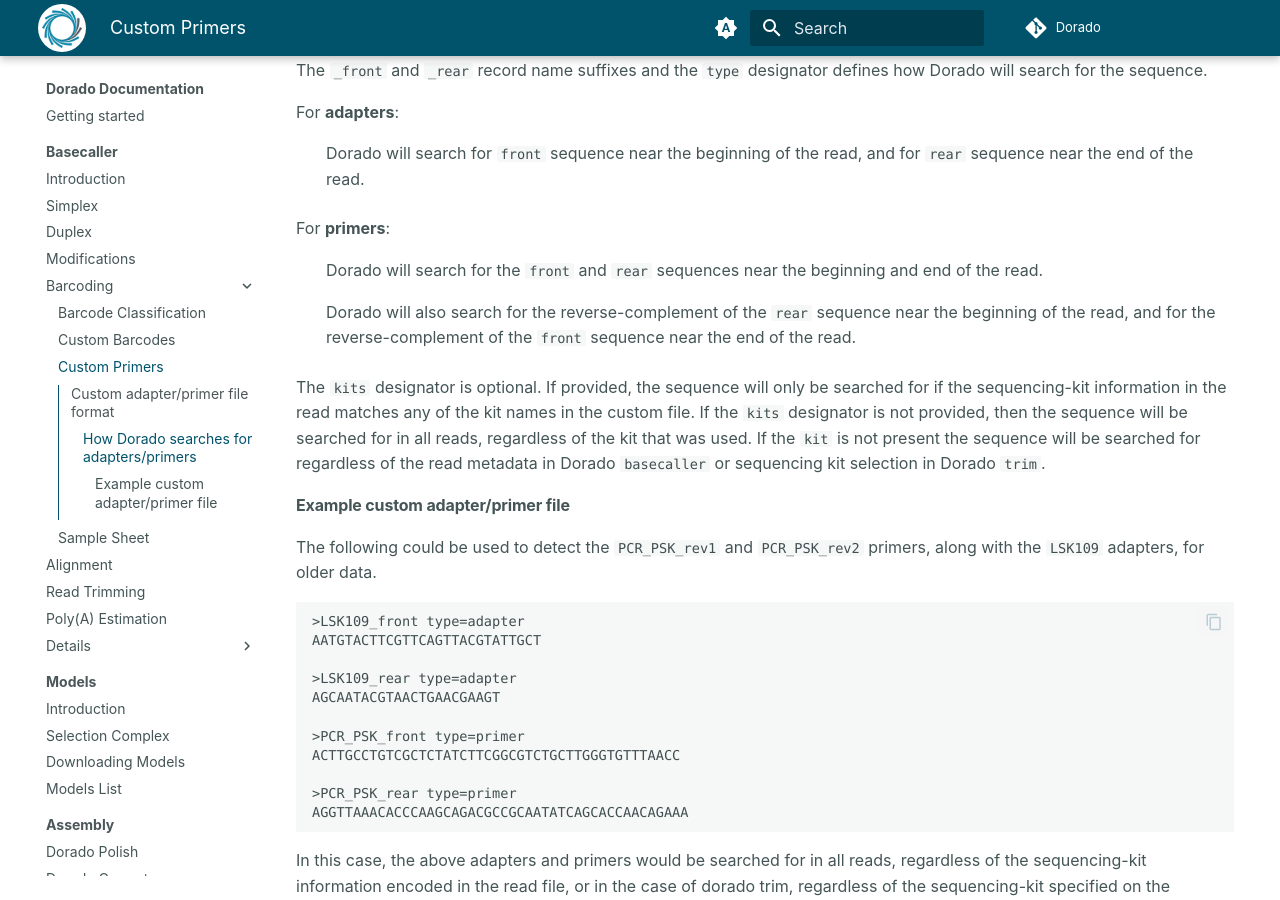
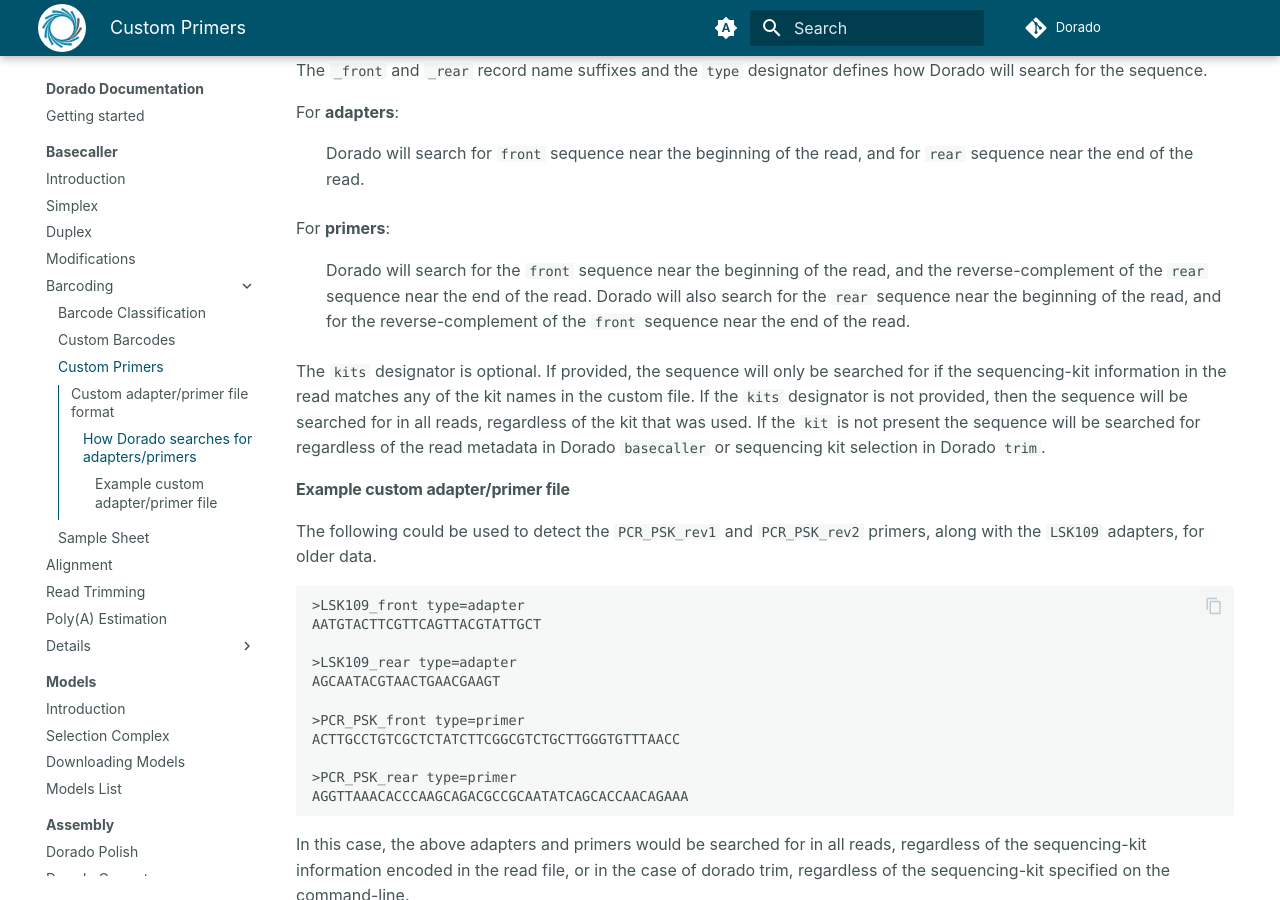
Before and after one commit to nanoporetech/dorado-docs, an MkDocs documentation site: the page built from docs/barcoding/custom_primers.md, in a window 1280 px wide and 900 px high, scrolled down 1036 px. Built offline with MkDocs 1.6.1 and Material for MkDocs 9.7.7, drawn with Linux system fonts in a browser that asks for light colours; comment, search, counter and statistics services are not loaded.

Commit message:
Clarifications on how primer trimming works, and change to --trim options.

```diff
--- a/docs/barcoding/custom_primers.md
+++ b/docs/barcoding/custom_primers.md
@@ -53,11 +53,9 @@
 
 For **primers**:
 
-:   Dorado will search for the `front` and `rear` sequences near the beginning and end
-of the read.
-
-    Dorado will also search for the reverse-complement of the `rear` sequence near
-the beginning of the read, and for the reverse-complement of the `front` sequence near the end of the read.
+:   Dorado will search for the `front` sequence near the beginning of the read, and the reverse-complement of the
+`rear` sequence near the end of the read. Dorado will also search for the `rear` sequence near the beginning of
+the read, and for the reverse-complement of the `front` sequence near the end of the read.
 
 The `kits` designator is optional. If provided, the sequence will only be searched for if
 the sequencing-kit information in the read matches any of the kit names in the custom file.
```
Also changed, not shown: docs/basecaller/read_trimming.md (+2 -3 lines).
